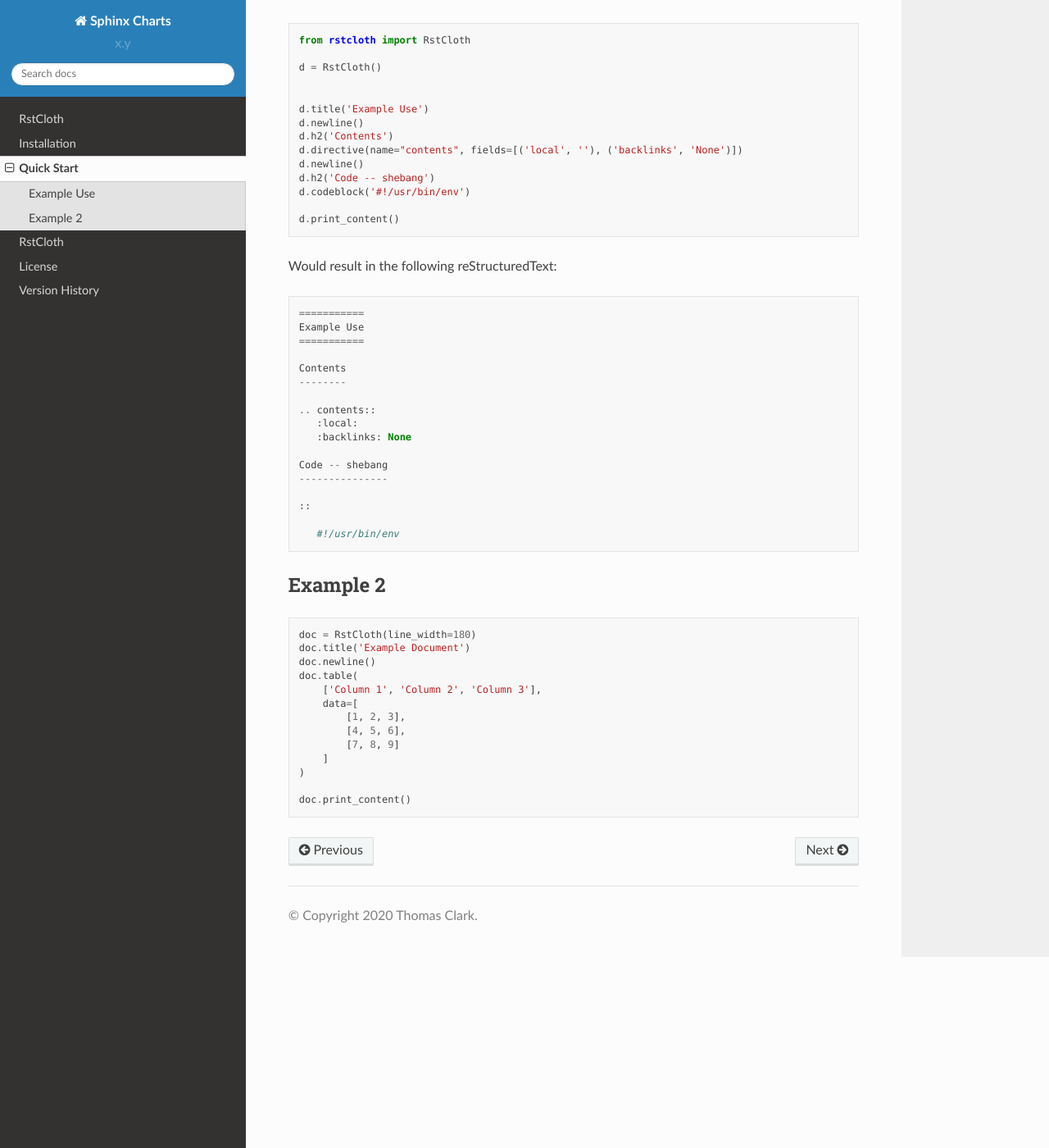
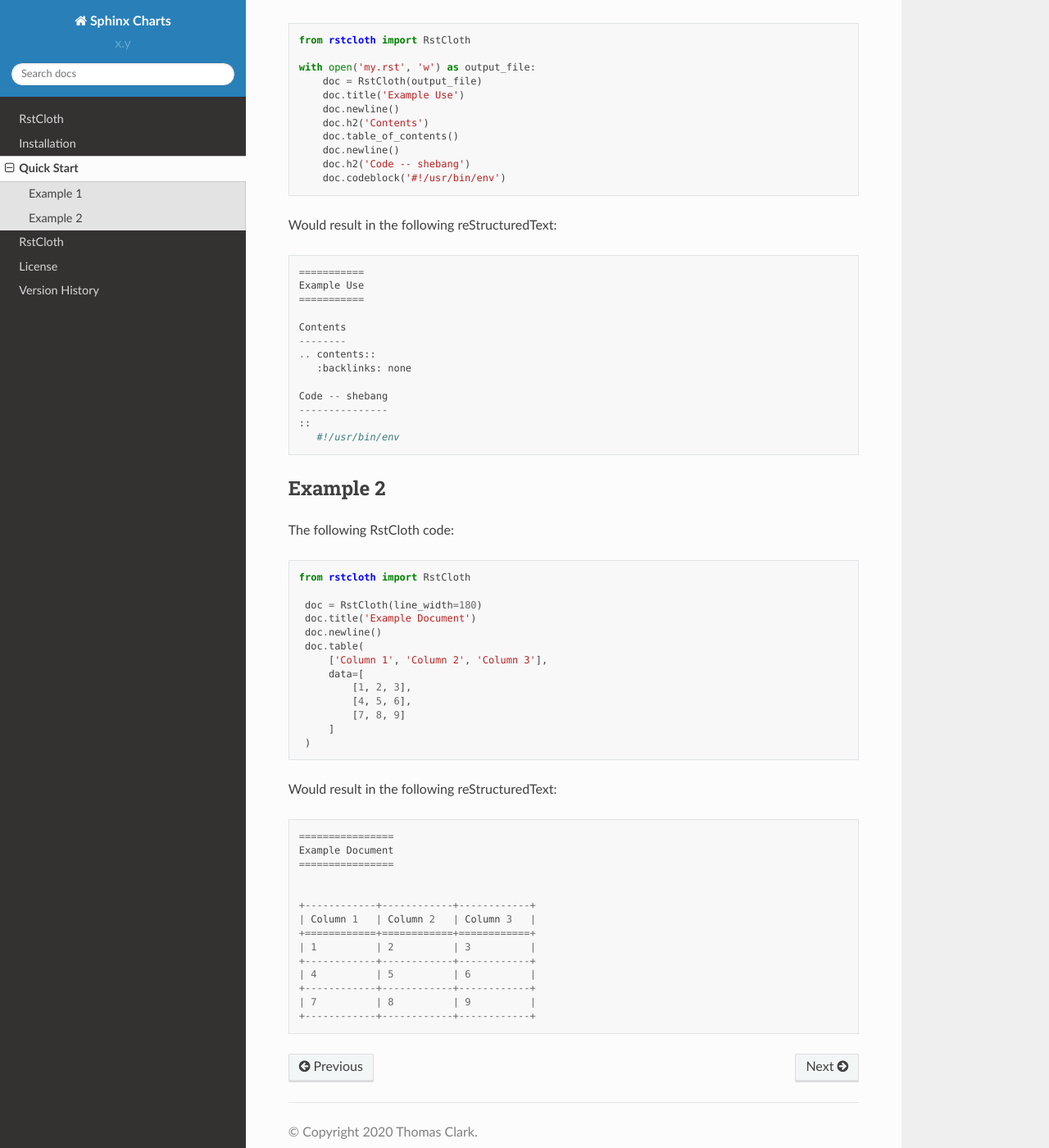
Before and after one commit to thclark/rstcloth, a Sphinx documentation site: the page built from docs/source/quick_start.rst, in a window 1280 px wide and 1400 px high, scrolled down 236 px. Shown: the whole window at 82% size. Built offline with Sphinx 7.4.7 and the Read the Docs theme 2.0.0, drawn with Linux system fonts in a browser that asks for light colours.

Commit message:
Quick start documentation updated and unified.

```diff
--- a/docs/source/quick_start.rst
+++ b/docs/source/quick_start.rst
@@ -4,25 +4,24 @@
 Quick Start
 ============
 
-Example Use
------------
+Example 1
+---------
 
-The following RstCloth code: ::
+The following RstCloth code:
+
+.. code-block:: python
 
    from rstcloth import RstCloth
 
-   d = RstCloth()
-
-
-   d.title('Example Use')
-   d.newline()
-   d.h2('Contents')
-   d.directive(name="contents", fields=[('local', ''), ('backlinks', 'None')])
-   d.newline()
-   d.h2('Code -- shebang')
-   d.codeblock('#!/usr/bin/env')
-
-   d.print_content()
+   with open('my.rst', 'w') as output_file:
+       doc = RstCloth(output_file)
+       doc.title('Example Use')
+       doc.newline()
+       doc.h2('Contents')
+       doc.table_of_contents()
+       doc.newline()
+       doc.h2('Code -- shebang')
+       doc.codeblock('#!/usr/bin/env')
 
 Would result in the following reStructuredText: ::
 
@@ -32,22 +31,23 @@ Would result in the following reStructuredText: ::
 
    Contents
    --------
-
    .. contents::
-      :local:
-      :backlinks: None
+      :backlinks: none
 
    Code -- shebang
    ---------------
+   ::
+      #!/usr/bin/env
 
-   ::
-
-      #!/usr/bin/env
 
 Example 2
 ---------
 
-.. code-block::
+The following RstCloth code:
+
+.. code-block:: python
+
+   from rstcloth import RstCloth
 
     doc = RstCloth(line_width=180)
     doc.title('Example Document')
@@ -61,4 +61,19 @@ Example 2
         ]
     )
 
-    doc.print_content()
+Would result in the following reStructuredText: ::
+
+    ================
+    Example Document
+    ================
+
+
+    +------------+------------+------------+
+    | Column 1   | Column 2   | Column 3   |
+    +============+============+============+
+    | 1          | 2          | 3          |
+    +------------+------------+------------+
+    | 4          | 5          | 6          |
+    +------------+------------+------------+
+    | 7          | 8          | 9          |
+    +------------+------------+------------+
```
